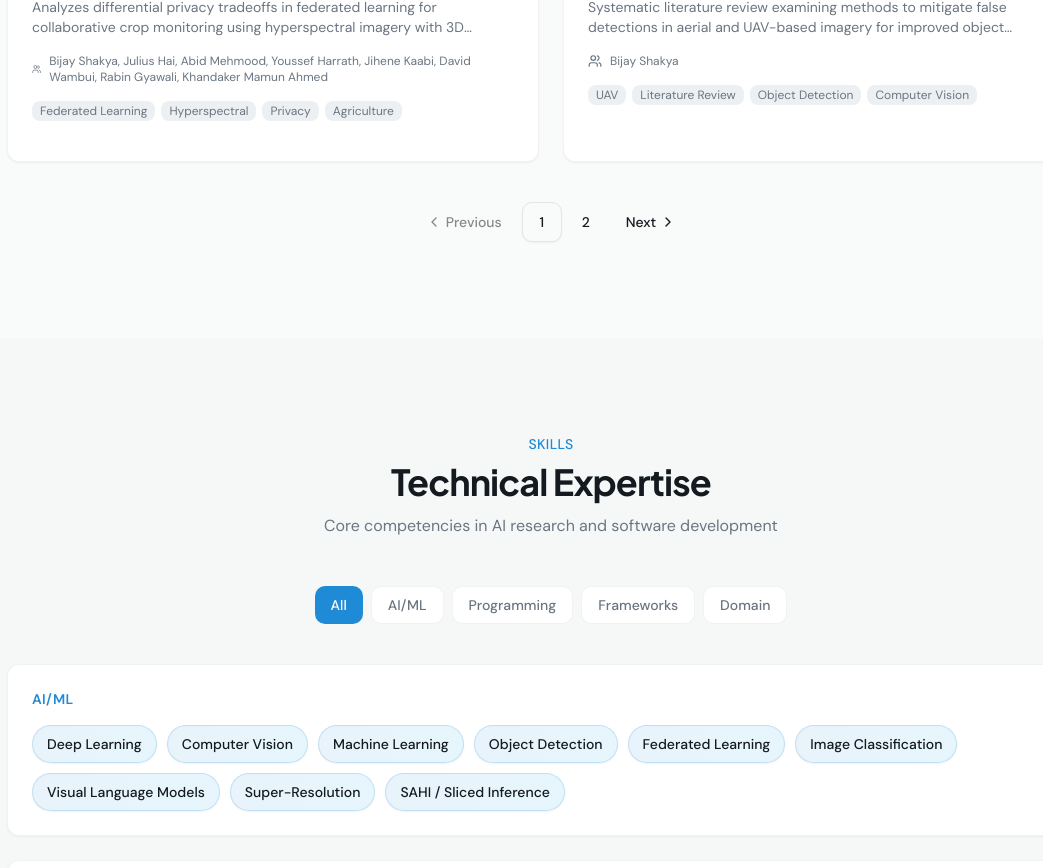
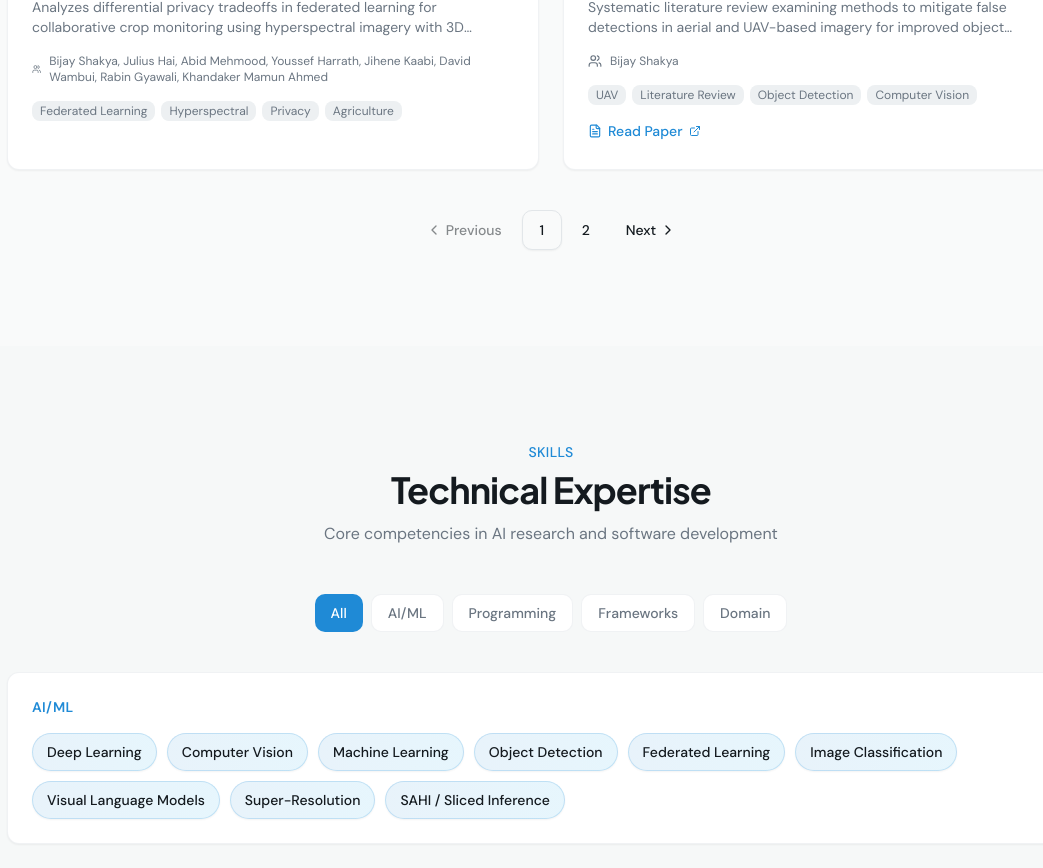
Before and after one commit to bshakya77/portfolio-bijay, a Next.js app in the folder portfolio_website/nextjs_space/: page / in a window 1280 px wide. Shown: the part 4000-4868 px from the top of the page, without its empty margins (89-1132 px from the left). Built offline with nearby package versions, Linux system fonts and the light colour scheme; no server answers.

Commit message:
Add link to the research paper.

```diff
--- a/portfolio_website/nextjs_space/app/data/portfolio-data.ts
+++ b/portfolio_website/nextjs_space/app/data/portfolio-data.ts
@@ -333,24 +333,24 @@ export const projects = [
     authors: ["Bijay Shakya"],
     description: "Systematic literature review examining methods to mitigate false detections in aerial and UAV-based imagery for improved object detection reliability.",
     tags: ["UAV", "Literature Review", "Object Detection", "Computer Vision"],
-    link: null,
+    link: "https://aisel.aisnet.org/cgi/viewcontent.cgi?article=1190&context=treos_icis2025",
   },
   {
     title: "Health Misinformation Classification",
     subtitle: "A Transformer-Based Approach",
     venue: "Research Publication",
     year: "2024",
-    authors: ["Priyanka Vyas", "Bijay Shakya"],
+    authors: ["Piyush Vyas", "Bijay Shakya"],
     description: "Transformer-based approach for classifying health misinformation, applying NLP techniques to identify misleading medical content.",
     tags: ["NLP", "Transformers", "Healthcare", "Classification"],
-    link: null,
+    link: "https://aisel.aisnet.org/treos_amcis2024/122/",
   },
   {
     title: "Hierarchical Attention in YOLO",
     subtitle: "Blending Hierarchical Attention Mechanism in YOLO Architecture for Small Object Detection",
     venue: "DSU Graduate Research Initiative",
     year: "2023–2024",
-    authors: ["Bijay Shakya"],
+    authors: ["Bijay Shakya, Piyush Vyas, Ganga Prasad Basyal"],
     description: "Awarded DSU Graduate Research Initiative support for developing novel attention mechanisms within YOLO architectures to improve small object detection performance.",
     tags: ["Deep Learning", "Attention Mechanism", "YOLO", "Small Objects"],
     link: null,
```
